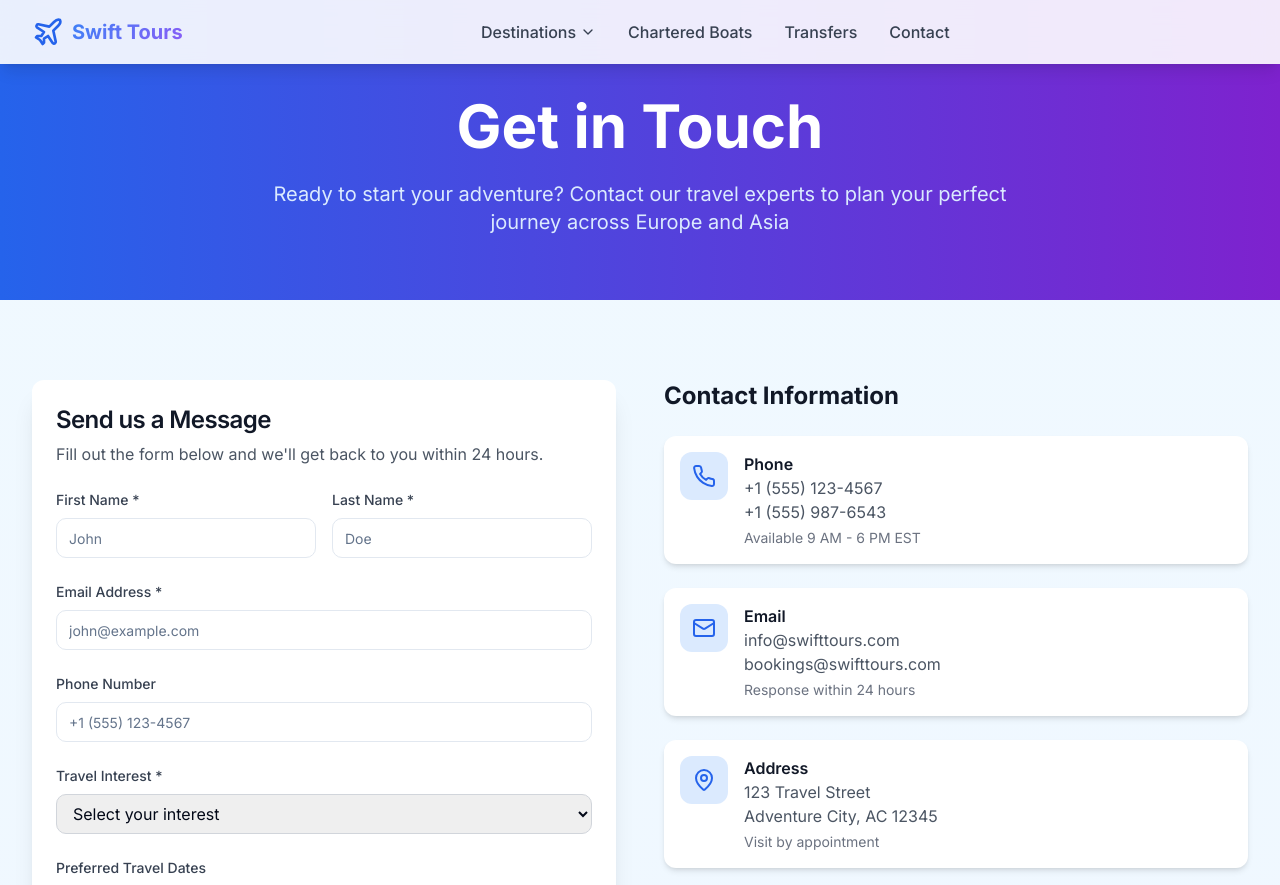
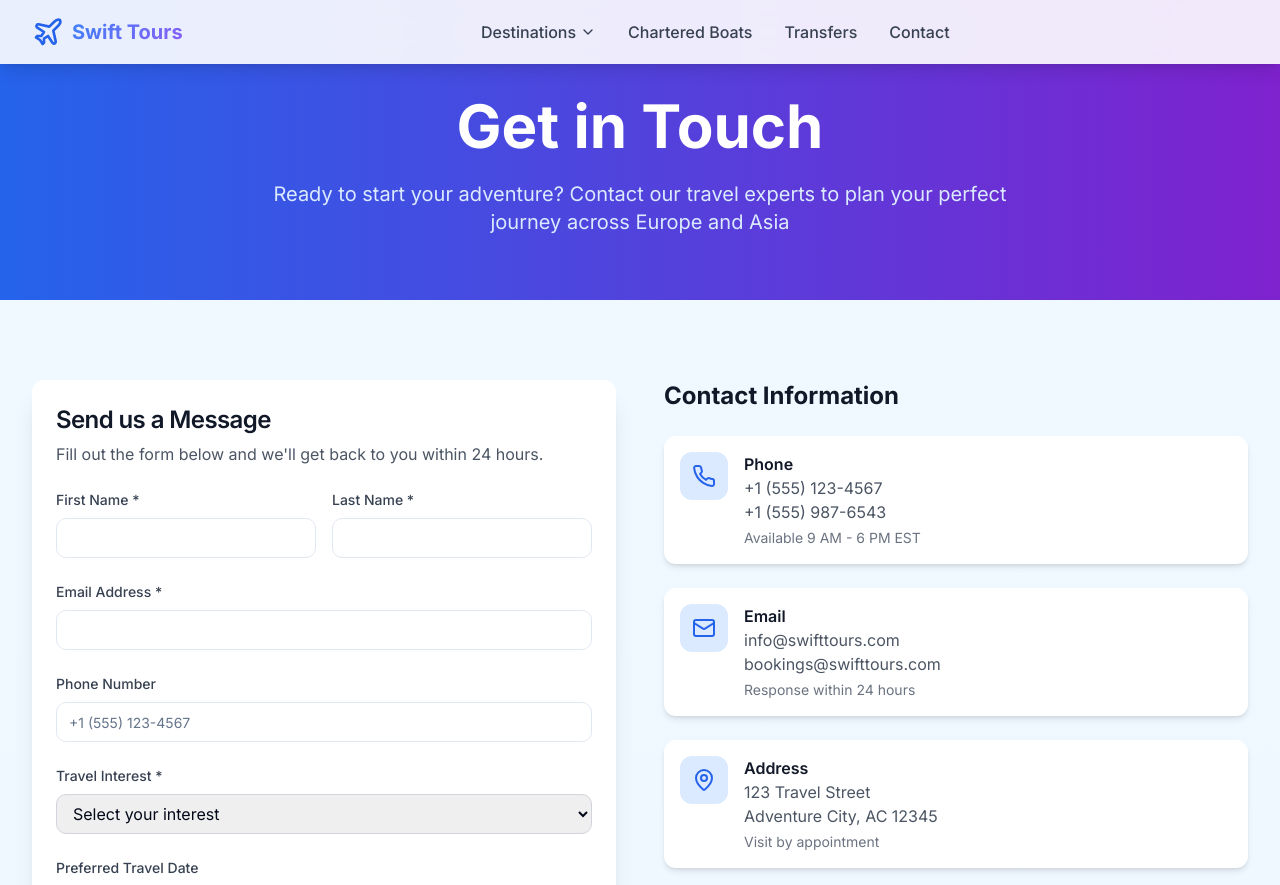
Before and after one commit to abkGami/Swift-tours, a Next.js app: page /contact in a window 1280 px wide. Shown: the top 885 px of the page. Built offline with nearby package versions, Linux system fonts and the light colour scheme.

Commit message:
arrange contact

```diff
--- a/app/contact/page.tsx
+++ b/app/contact/page.tsx
@@ -53,17 +53,17 @@ export default function ContactPage() {
                     <div className="grid grid-cols-1 md:grid-cols-2 gap-4">
                       <div>
                         <label className="block text-sm font-medium text-gray-700 mb-2">First Name *</label>
-                        <Input placeholder="John" required />
+                        <Input placeholder="" required />
                       </div>
                       <div>
                         <label className="block text-sm font-medium text-gray-700 mb-2">Last Name *</label>
-                        <Input placeholder="Doe" required />
+                        <Input placeholder="" required />
                       </div>
                     </div>
 
                     <div>
                       <label className="block text-sm font-medium text-gray-700 mb-2">Email Address *</label>
-                      <Input type="email" placeholder="john@example.com" required />
+                      <Input type="email" placeholder="" required />
                     </div>
 
                     <div>
@@ -88,10 +88,10 @@ export default function ContactPage() {
                     </div>
 
                     <div>
-                      <label className="block text-sm font-medium text-gray-700 mb-2">Preferred Travel Dates</label>
+                      <label className="block text-sm font-medium text-gray-700 mb-2">Preferred Travel Date</label>
                       <div className="grid grid-cols-2 gap-4">
                         <Input type="date" />
-                        <Input type="date" />
+                        {/* <Input type="date" /> */}
                       </div>
                     </div>
 
```
